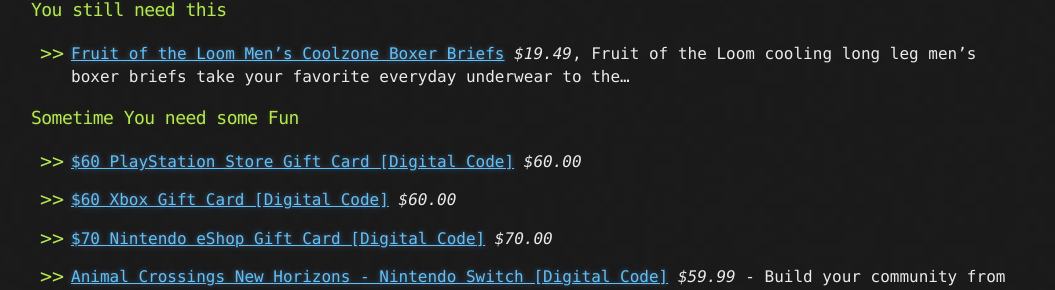
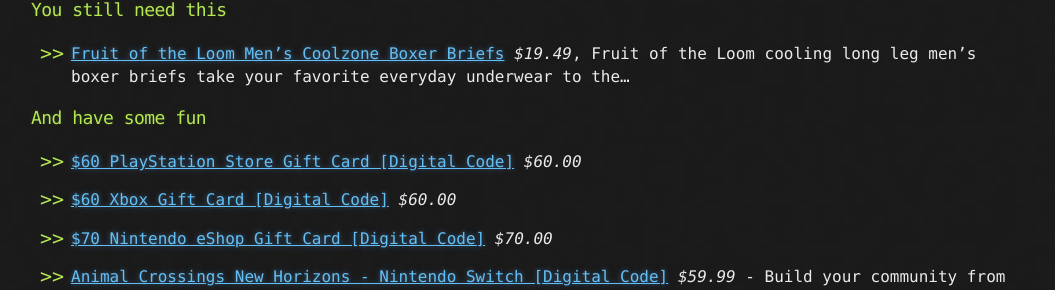
Before and after one commit to coffeecocoa/qooldb, a Jekyll site: the page built from _posts/2020-04-16-here-are-the-awesome-list-of-what-to-buy-if-youre-quarantined-at-home.md, in a window 1280 px wide. Shown: the part 1713-2003 px from the top of the page, without its empty margins (109-1164 px from the left). Built offline with Jekyll 4.4.1, drawn with Linux system fonts in a browser that asks for light colours.

Commit message:
add re 3

```diff
--- a/_posts/2020-04-16-here-are-the-awesome-list-of-what-to-buy-if-youre-quarantined-at-home.md
+++ b/_posts/2020-04-16-here-are-the-awesome-list-of-what-to-buy-if-youre-quarantined-at-home.md
@@ -50,7 +50,7 @@
 Fruit of the Loom cooling long leg men's boxer briefs take your favorite everyday underwear to the...
 
 
-### Sometime You need some Fun
+### And have some fun
 
 *   [$60 PlayStation Store Gift Card [Digital Code]](https://amzn.to/34HN34I) <i>$60.00</i>
 
```
